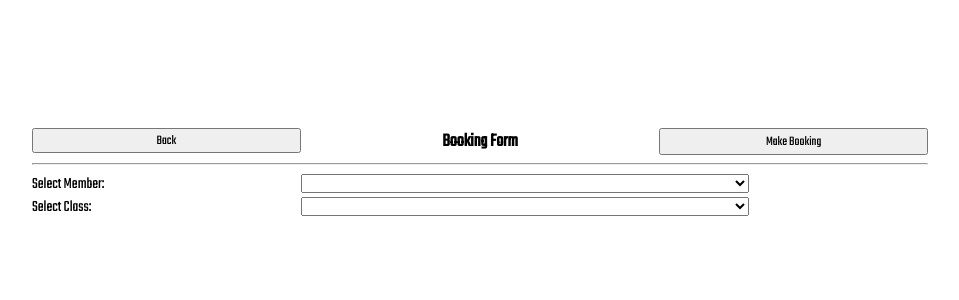
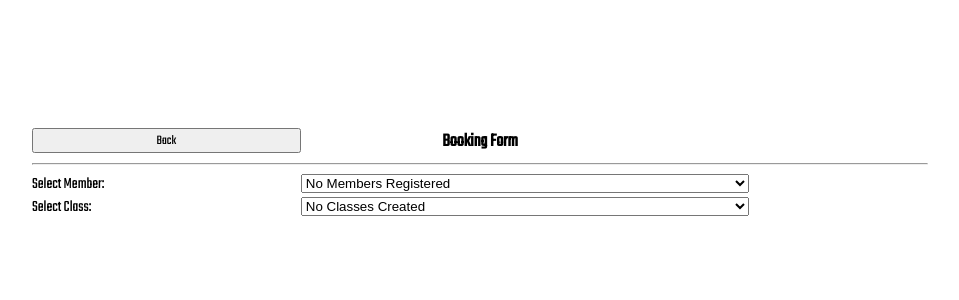
Before and after one commit to davidmacarabrown/gym_management_app, a Flask app: page /bookings/new in a window 1280 px wide. Shown: the part 46-346 px from the top of the page, without its empty margins (160-1119 px from the left). Run offline with Flask 2, Linux system fonts and the light colour scheme; data that the repository does not hold is empty; some libraries are stand-ins or nearby versions.

Commit message:
added contingency for no members and no classes when viewing booking page

```diff
--- a/controllers/booking_controller.py
+++ b/controllers/booking_controller.py
@@ -12,7 +12,9 @@ bookings_blueprint = Blueprint("booking", __name__)
 def create_booking():
     all_members = member_repository.select_all()
     all_classes = gym_class_repository.select_all()
-    return render_template("/bookings/new.html", all_members = all_members, all_classes = all_classes)
+    all_members_len = len(all_members)
+    all_classes_len = len(all_classes)
+    return render_template("/bookings/new.html", all_members = all_members, all_classes = all_classes, all_classes_len = all_classes_len, all_members_len = all_members_len)
 
 @bookings_blueprint.route("/bookings", methods = ["POST"])
 def save_booking():
--- a/templates/bookings/new.html
+++ b/templates/bookings/new.html
@@ -7,7 +7,9 @@
             <button class="child-head-button" type="submit">Back</button>
         </form>
         <h3 class="child-h3">Booking Form</h3>
+        {% if all_members_len > 0 and all_classes_len > 0 %}
         <button form="booking-form" class="child-head-button" type="submit">Make Booking</button>
+        {% endif %}
     </div>
     <hr>
         <div>
@@ -18,6 +20,9 @@
                     </div>
                     <div class="name-dropdown">
                         <select name="member_id" id="member_id">
+                            {% if all_members_len == 0 %}
+                            <option>No Members Registered</option>
+                            {% endif %}
                             {% for member in all_members %}
                             <option value="{{member.id}}">{{member.first_name}} {{member.last_name}}</option>
                             {% endfor %}
@@ -28,6 +33,9 @@
                     </div>
                     <div class="class-dropdown">
                         <select name="class_id" id="class_id">
+                            {% if all_classes_len == 0 %}
+                            <option>No Classes Created</option>
+                            {% endif %}
                             {% for class in all_classes %}
                             <option value="{{class.id}}">{{class.name}}</option>
                             {% endfor %}
```
Also changed, not shown: console.py (+8 -8 lines), templates/gym_class/error.html (added, +17 -0 lines).
